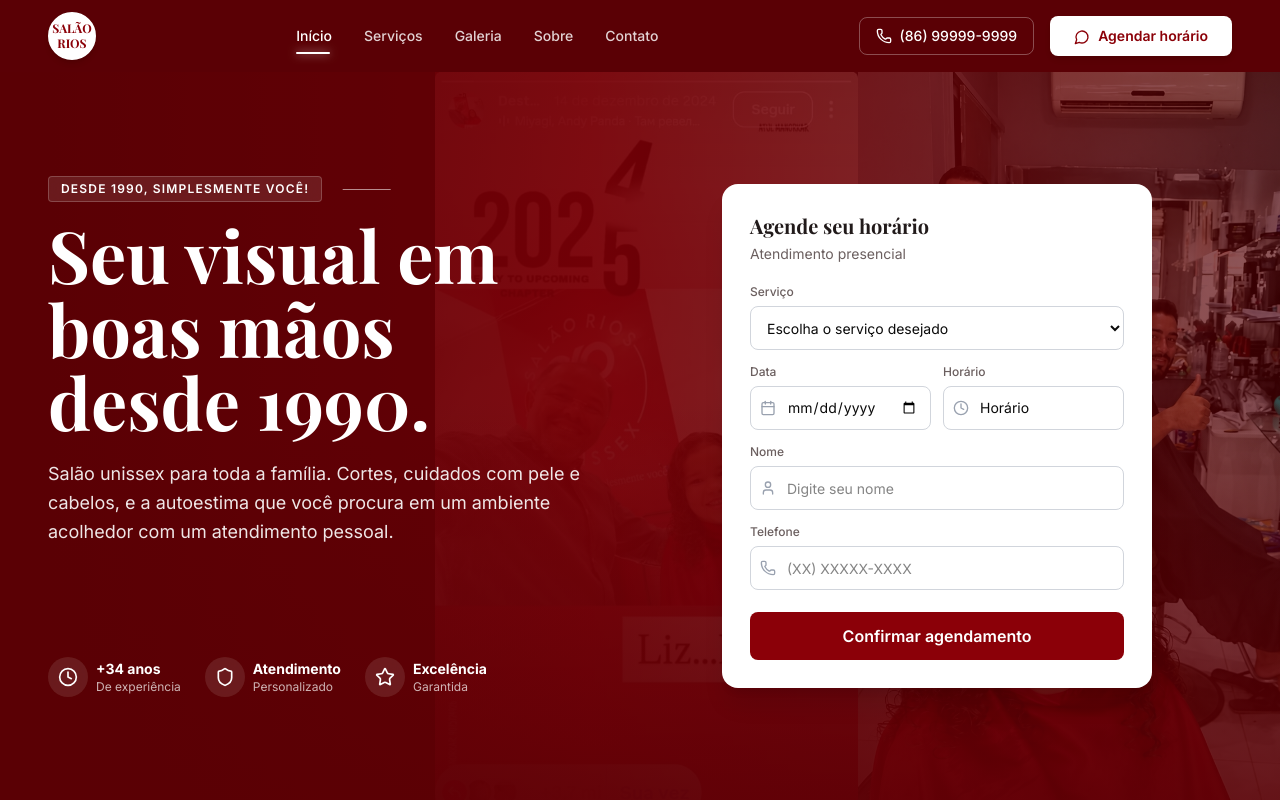
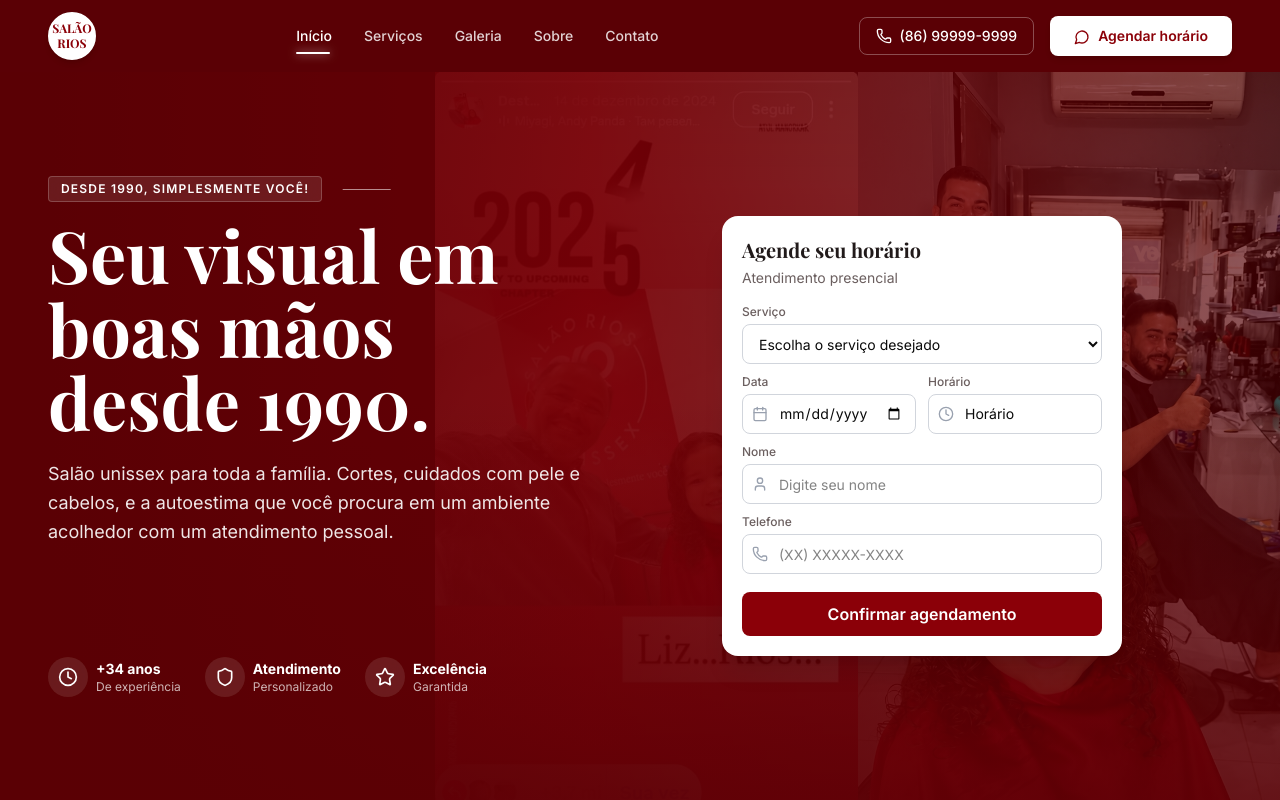
Before and after one commit to leal003/Salao_Rios, a React (Vite) app: page / in a window 1280 px wide. Shown: the top 800 px of the page. Built offline with nearby package versions, Linux system fonts and the light colour scheme.

Commit message:
Ajusta formulário para notebook

```diff
--- a/src/app/components/sections/Hero.tsx
+++ b/src/app/components/sections/Hero.tsx
@@ -93,7 +93,7 @@ export const Hero: React.FC = () => {
       </div>
 
       <div className="max-w-[1400px] mx-auto px-4 sm:px-6 lg:px-8 xl:px-12 relative z-10">
-        <div className="grid lg:grid-cols-[minmax(0,1fr)_minmax(340px,420px)] xl:grid-cols-[minmax(0,1fr)_430px] gap-8 lg:gap-10 xl:gap-16 items-center min-h-[calc(100vh-72px)] py-10 sm:py-12 lg:py-14">
+        <div className="grid lg:grid-cols-[minmax(0,1fr)_minmax(340px,420px)] xl:grid-cols-[minmax(0,1fr)_430px] gap-8 lg:gap-10 xl:gap-16 items-center min-h-[calc(100vh-72px)] py-10 sm:py-12 lg:py-8 2xl:py-14">
           <div className="text-white max-w-2xl">
             <div className="inline-flex items-center gap-3 mb-4">
               <span className="px-3 py-1 bg-white/10 backdrop-blur-sm rounded text-[10px] sm:text-xs font-semibold tracking-widest border border-white/20">
--- a/src/app/components/ui/AppointmentForm.tsx
+++ b/src/app/components/ui/AppointmentForm.tsx
@@ -51,24 +51,24 @@ export const AppointmentForm: React.FC<AppointmentFormProps> = ({ className = ''
     });
   };
 
-  const fieldClass = 'w-full h-11 min-w-0 px-3 text-sm border border-gray-300 rounded-lg focus:outline-none focus:ring-2 focus:ring-[#8B0008] focus:border-transparent bg-white';
-  const iconFieldClass = 'w-full h-11 min-w-0 pl-9 pr-3 text-sm border border-gray-300 rounded-lg focus:outline-none focus:ring-2 focus:ring-[#8B0008] focus:border-transparent bg-white';
+  const fieldClass = 'w-full h-10 2xl:h-11 min-w-0 px-3 text-sm border border-gray-300 rounded-lg focus:outline-none focus:ring-2 focus:ring-[#8B0008] focus:border-transparent bg-white';
+  const iconFieldClass = 'w-full h-10 2xl:h-11 min-w-0 pl-9 pr-3 text-sm border border-gray-300 rounded-lg focus:outline-none focus:ring-2 focus:ring-[#8B0008] focus:border-transparent bg-white';
 
   return (
     <form
       id={id}
       onSubmit={handleSubmit}
-      className={`bg-white rounded-2xl shadow-xl p-5 sm:p-6 md:p-7 w-full max-w-[430px] mx-auto lg:mx-0 ${className}`}
+      className={`bg-white rounded-2xl shadow-xl p-5 sm:p-6 md:p-7 lg:p-5 2xl:p-7 w-full max-w-[430px] lg:max-w-[400px] 2xl:max-w-[430px] mx-auto lg:mx-0 ${className}`}
       style={{ fontFamily: 'Inter, sans-serif' }}
     >
-      <div className="mb-5">
+      <div className="mb-4 2xl:mb-5">
         <h3 className="text-lg sm:text-xl font-bold text-[#211A1A] mb-1">Agende seu horário</h3>
         <p className="text-xs sm:text-sm text-[#6B5F5F]">Atendimento presencial</p>
       </div>
 
-      <div className="space-y-3.5">
+      <div className="space-y-3 lg:space-y-2.5 2xl:space-y-3.5">
         <div>
-          <label className="block text-xs font-medium text-[#6B5F5F] mb-1.5">
+          <label className="block text-xs font-medium text-[#6B5F5F] mb-1 2xl:mb-1.5">
             Serviço
           </label>
           <select
@@ -88,7 +88,7 @@ export const AppointmentForm: React.FC<AppointmentFormProps> = ({ className = ''
 
         <div className="grid grid-cols-1 sm:grid-cols-2 gap-3">
           <div className="min-w-0">
-            <label className="block text-xs font-medium text-[#6B5F5F] mb-1.5">
+            <label className="block text-xs font-medium text-[#6B5F5F] mb-1 2xl:mb-1.5">
               Data
             </label>
             <div className="relative min-w-0">
@@ -104,7 +104,7 @@ export const AppointmentForm: React.FC<AppointmentFormProps> = ({ className = ''
           </div>
 
           <div className="min-w-0">
-            <label className="block text-xs font-medium text-[#6B5F5F] mb-1.5">
+            <label className="block text-xs font-medium text-[#6B5F5F] mb-1 2xl:mb-1.5">
               Horário
             </label>
             <div className="relative min-w-0">
@@ -127,7 +127,7 @@ export const AppointmentForm: React.FC<AppointmentFormProps> = ({ className = ''
         </div>
 
         <div>
-          <label className="block text-xs font-medium text-[#6B5F5F] mb-1.5">
+          <label className="block text-xs font-medium text-[#6B5F5F] mb-1 2xl:mb-1.5">
             Nome
           </label>
           <div className="relative">
@@ -144,7 +144,7 @@ export const AppointmentForm: React.FC<AppointmentFormProps> = ({ className = ''
         </div>
 
         <div>
-          <label className="block text-xs font-medium text-[#6B5F5F] mb-1.5">
+          <label className="block text-xs font-medium text-[#6B5F5F] mb-1 2xl:mb-1.5">
             Telefone
           </label>
           <div className="relative">
@@ -162,7 +162,7 @@ export const AppointmentForm: React.FC<AppointmentFormProps> = ({ className = ''
 
         <button
           type="submit"
-          className="w-full px-5 py-3 bg-[#8B0008] text-white rounded-lg text-sm sm:text-base font-semibold hover:bg-[#6B0006] transition-all mt-2"
+          className="w-full px-5 py-2.5 2xl:py-3 bg-[#8B0008] text-white rounded-lg text-sm sm:text-base font-semibold hover:bg-[#6B0006] transition-all mt-2"
         >
           Confirmar agendamento
         </button>
```
Also changed, not shown: 4 other files (tests, documents, lock files or other folders).
